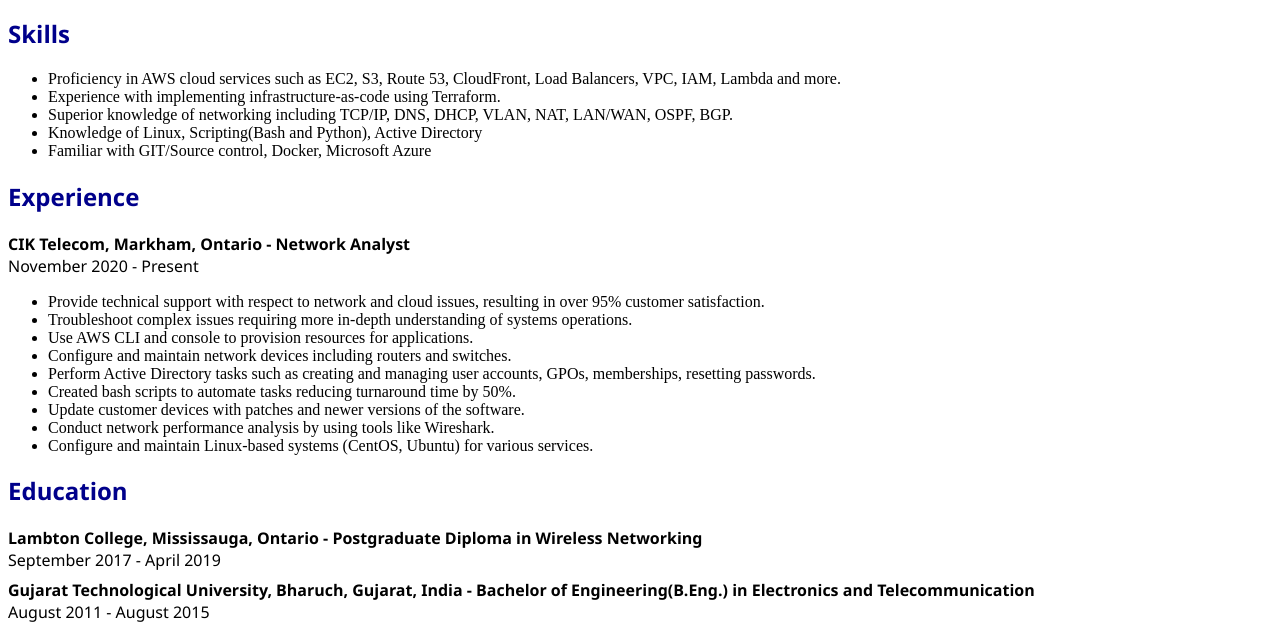
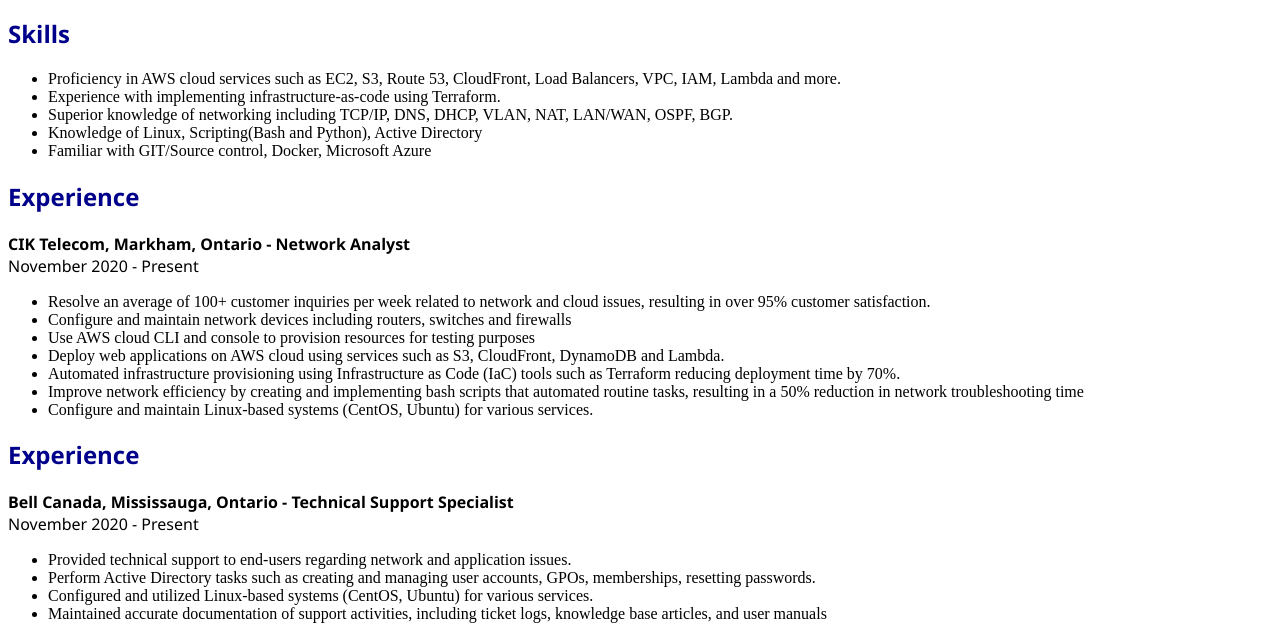
Before and after one commit to tajuddinshaikh/Cloud-Resume-Challenge, a plain HTML site: page CloudResumeChallenge/website/index.html in a window 1280 px wide. Shown: the part 143-783 px from the top of the page. Drawn offline with Linux system fonts and the light colour scheme; no server answers.

Commit message:
Update index.html

```diff
--- a/CloudResumeChallenge/website/index.html
+++ b/CloudResumeChallenge/website/index.html
@@ -32,15 +32,31 @@
         <h4 class ="exp">CIK Telecom, Markham, Ontario - Network Analyst</h4>
         <h4 class="exp date">November 2020 - Present</h4>
         <ul>
-            <li>Provide technical support with respect to network and cloud issues, resulting in over 95% customer satisfaction.</li>
-            <li>Troubleshoot complex issues requiring more in-depth understanding of systems operations.</li>
-            <li>Use AWS CLI and console to provision resources for applications. </li>
-            <li>Configure and maintain network devices including routers and switches.</li>
+            <li>Resolve an average of 100+ customer inquiries per week related to network and cloud issues, resulting in over 95% customer satisfaction.</li>
+            <li>Configure and maintain network devices including routers, switches and firewalls</li>
+            <li>Use AWS cloud CLI and console to provision resources for testing purposes</li>
+            <li>Deploy web applications on AWS cloud using services such as S3, CloudFront, DynamoDB and Lambda.</li>
+            <li>Automated infrastructure provisioning using Infrastructure as Code (IaC) tools such as Terraform reducing deployment time by 70%.</li>
+            <li>Improve network efficiency by creating and implementing bash scripts that automated routine tasks, resulting in a 50% reduction in network troubleshooting time</li>
+            <li>Configure and maintain Linux-based systems (CentOS, Ubuntu) for various services.</li>
+        </ul>
+
+
+
+
+
+    </section>
+
+    <section class ="experience">
+        <h2>Experience</h2>
+        <h4 class ="exp">Bell Canada, Mississauga, Ontario - Technical Support Specialist</h4>
+        <h4 class="exp date">November 2020 - Present</h4>
+        <ul>
+            <li>Provided technical support to end-users regarding network and application issues.</li>
             <li>Perform Active Directory tasks such as creating and managing user accounts, GPOs, memberships, resetting passwords.</li>
-            <li>Created bash scripts to automate tasks reducing turnaround time by 50%.</li>
-            <li>Update customer devices with patches and newer versions of the software.</li>
-            <li>Conduct network performance analysis by using tools like Wireshark.</li>
-            <li>Configure and maintain Linux-based systems (CentOS, Ubuntu) for various services.</li>
+            <li>Configured and utilized Linux-based systems (CentOS, Ubuntu) for various services.</li>
+            <li>Maintained accurate documentation of support activities, including ticket logs, knowledge base articles, and user manuals</li>
+
         </ul>
 
 
@@ -66,8 +82,8 @@
         <h2>Certifications</h2>
         <ul>
 
-            <li>AWS Solutions Architect Associate<a href = "https://www.credly.com/badges/9f5494b0-70f8-4e3e-a623-0c3c67077eaa/public_url" target="_blank">(Click here to verify!)</a></li>
-            <li>Cisco CCNA<a href = "https://www.credly.com/badges/bbfae9b3-bb57-46b3-bd17-73916e737cb8/public_url" target ="_blank">(Click here to verify!)</a></li>
+            <li>AWS Solutions Architect Associate<a class ="verify" href = "https://www.credly.com/badges/9f5494b0-70f8-4e3e-a623-0c3c67077eaa/public_url" target="_blank">(Click here to verify!)</a></li>
+            <li>Cisco CCNA<a class ="verify" href = "https://www.credly.com/badges/bbfae9b3-bb57-46b3-bd17-73916e737cb8/public_url" target ="_blank">(Click here to verify!)</a></li>
 
         </ul>
 
```
